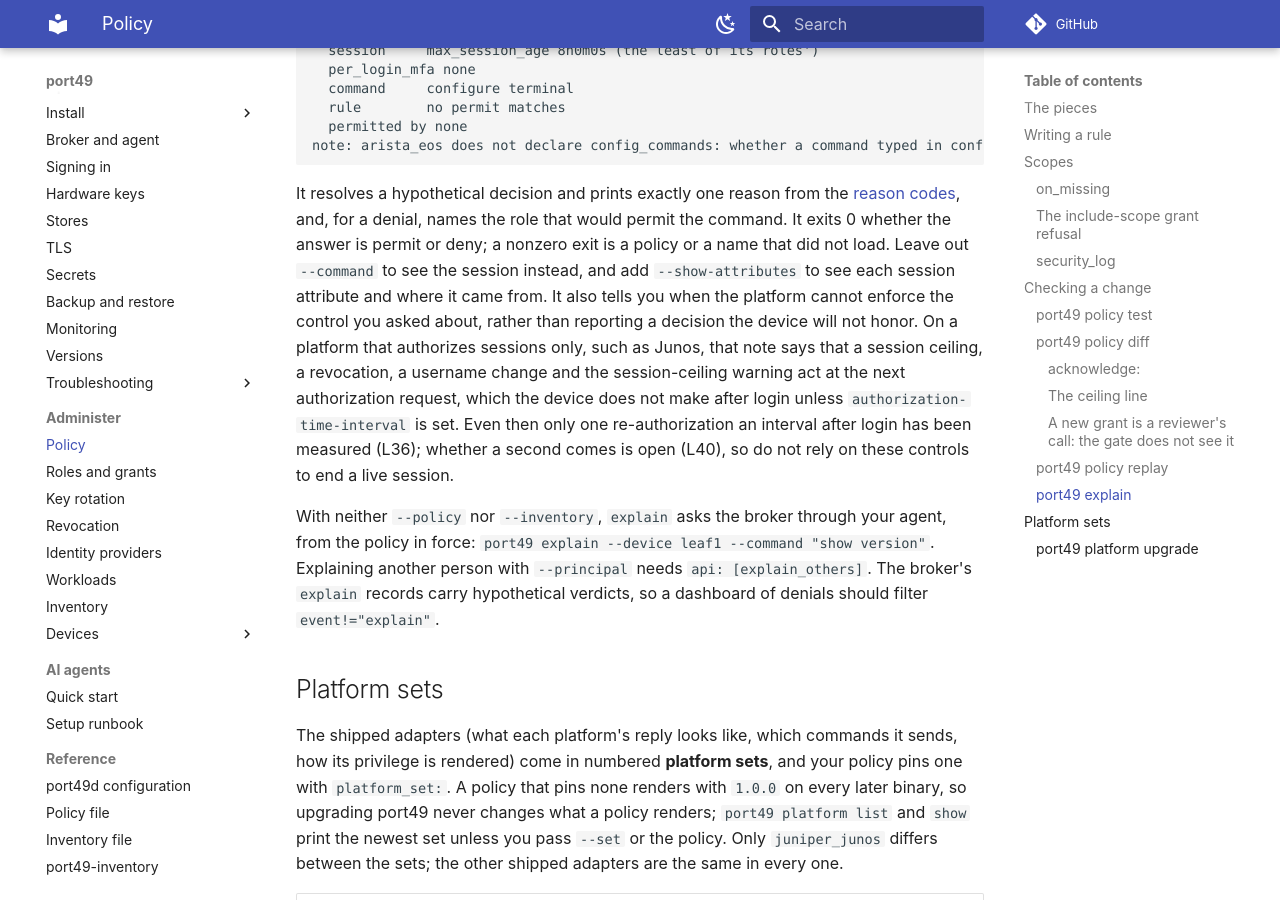
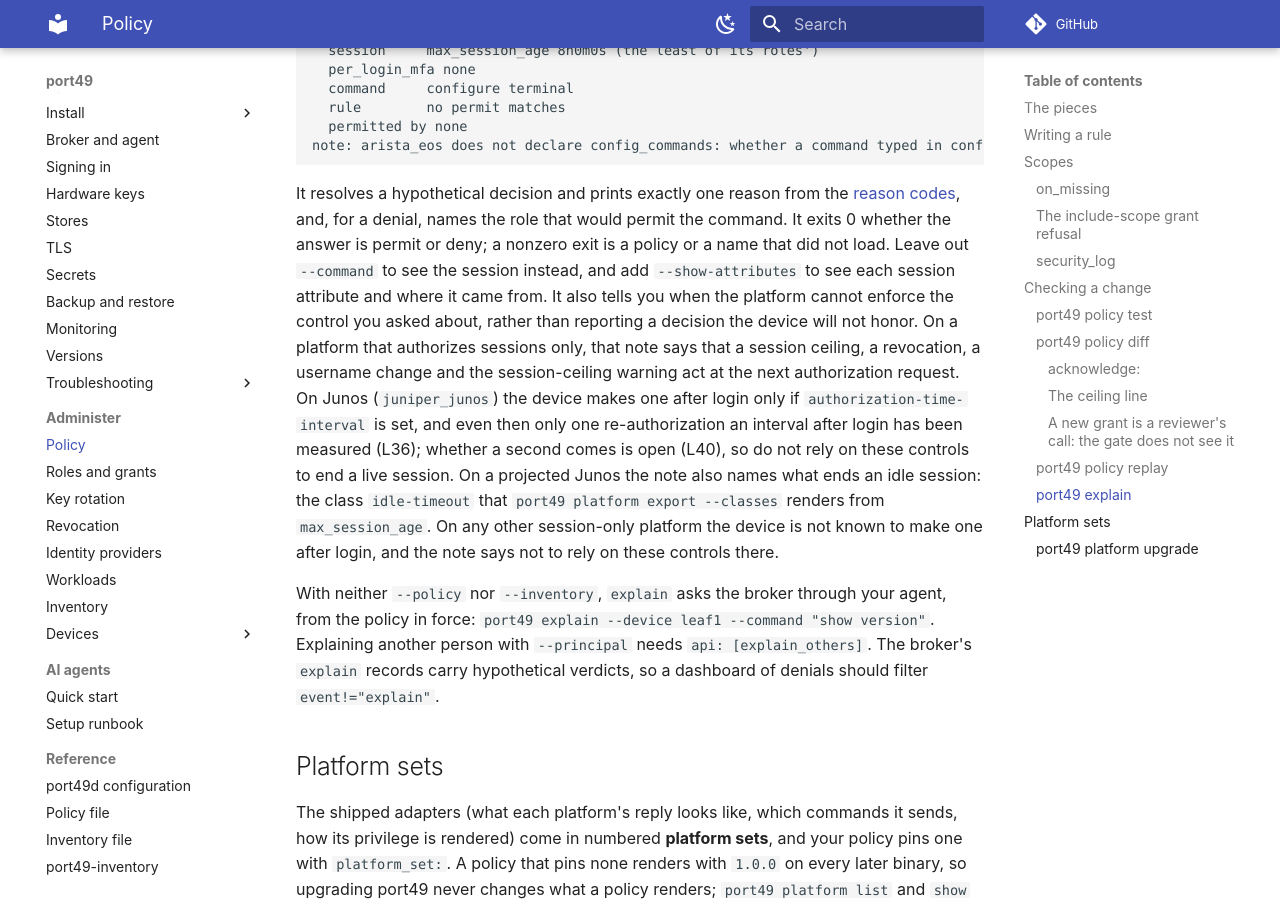
Before and after one commit to blanketfish/port49, an MkDocs documentation site: the page built from docs/site/admin/policy.md, in a window 1280 px wide and 900 px high, scrolled down 8054 px. Built offline with MkDocs 1.6.1 and Material for MkDocs 9.7.7, drawn with Linux system fonts in a browser that asks for light colours; comment, search, counter and statistics services are not loaded.

Commit message:
docs: the explain page and plan notes match what was built (#53, #58)
The policy page now keys the Junos interval sentence on juniper_junos and
names the idle-timeout bound on a projected Junos. The plan's operator
notes give the 40-byte path tail, the named ancestor directory, the key
id's last 12 bytes and the three remedies, and cite #60 for the fence's
own texts.

Co-Authored-By: Claude Opus 5.5 (1M context) <noreply@anthropic.com>

```diff
--- a/docs/site/admin/policy.md
+++ b/docs/site/admin/policy.md
@@ -326,7 +326,7 @@ It resolves a hypothetical decision and prints exactly one reason from the
 exits 0 whether the answer is permit or deny; a nonzero exit is a policy or a name that did not load. Leave out
 `--command` to see the session instead, and add `--show-attributes` to see each session attribute and where
 it came from. It also tells you when the platform cannot enforce the control you asked about, rather than
-reporting a decision the device will not honor. On a platform that authorizes sessions only, such as Junos, that note says that a session ceiling, a revocation, a username change and the session-ceiling warning act at the next authorization request, which the device does not make after login unless `authorization-time-interval` is set. Even then only one re-authorization an interval after login has been measured (L36); whether a second comes is open (L40), so do not rely on these controls to end a live session.
+reporting a decision the device will not honor. On a platform that authorizes sessions only, that note says that a session ceiling, a revocation, a username change and the session-ceiling warning act at the next authorization request. On Junos (`juniper_junos`) the device makes one after login only if `authorization-time-interval` is set, and even then only one re-authorization an interval after login has been measured (L36); whether a second comes is open (L40), so do not rely on these controls to end a live session. On a projected Junos the note also names what ends an idle session: the class `idle-timeout` that `port49 platform export --classes` renders from `max_session_age`. On any other session-only platform the device is not known to make one after login, and the note says not to rely on these controls there.
 
 With neither `--policy` nor `--inventory`, `explain` asks the broker through your agent, from the policy in
 force: `port49 explain --device leaf1 --command "show version"`. Explaining another person with `--principal`
```
Also changed, not shown: docs/superpowers/plans/2026-11-09-small-fixes.md (+6 -6 lines), 1 other file.
